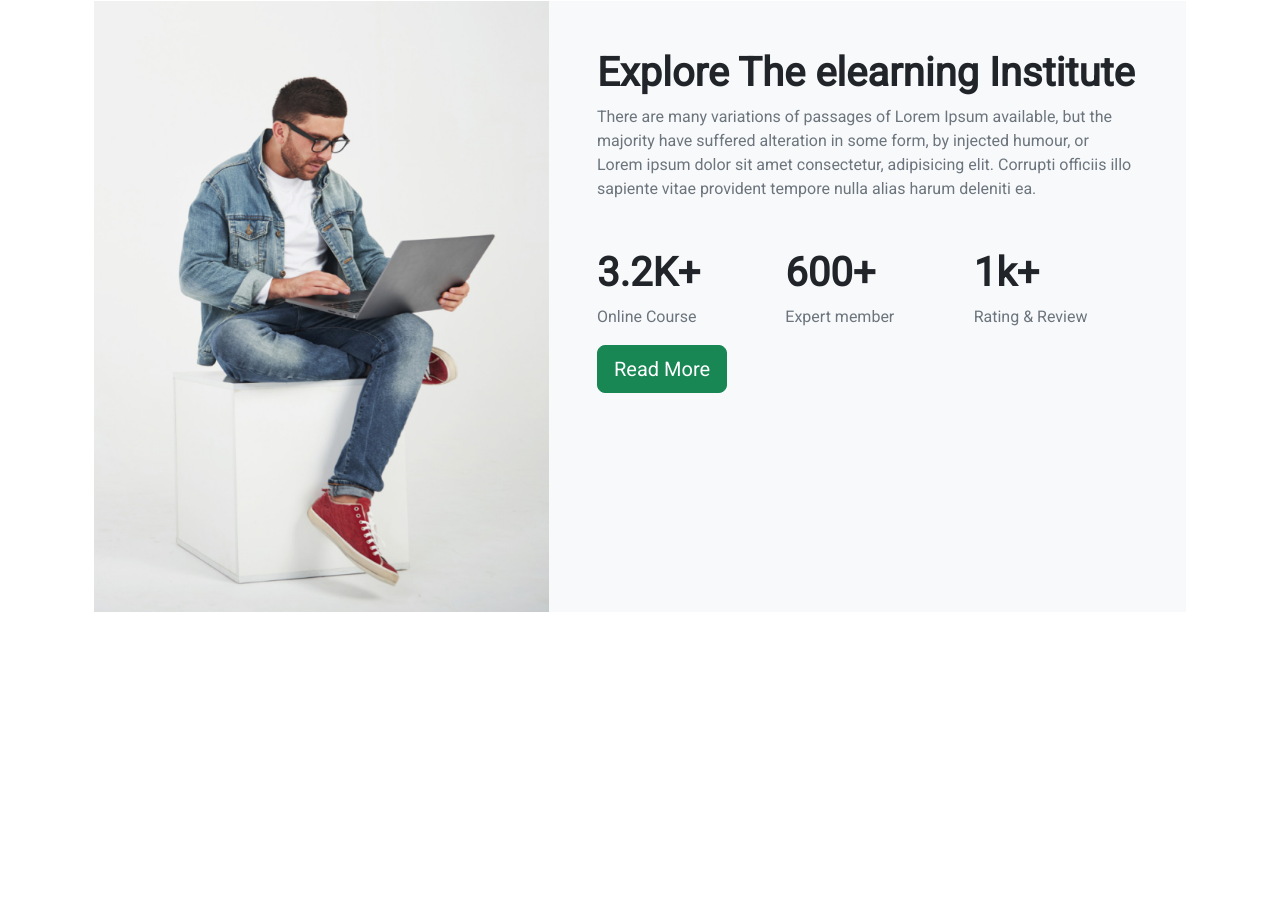
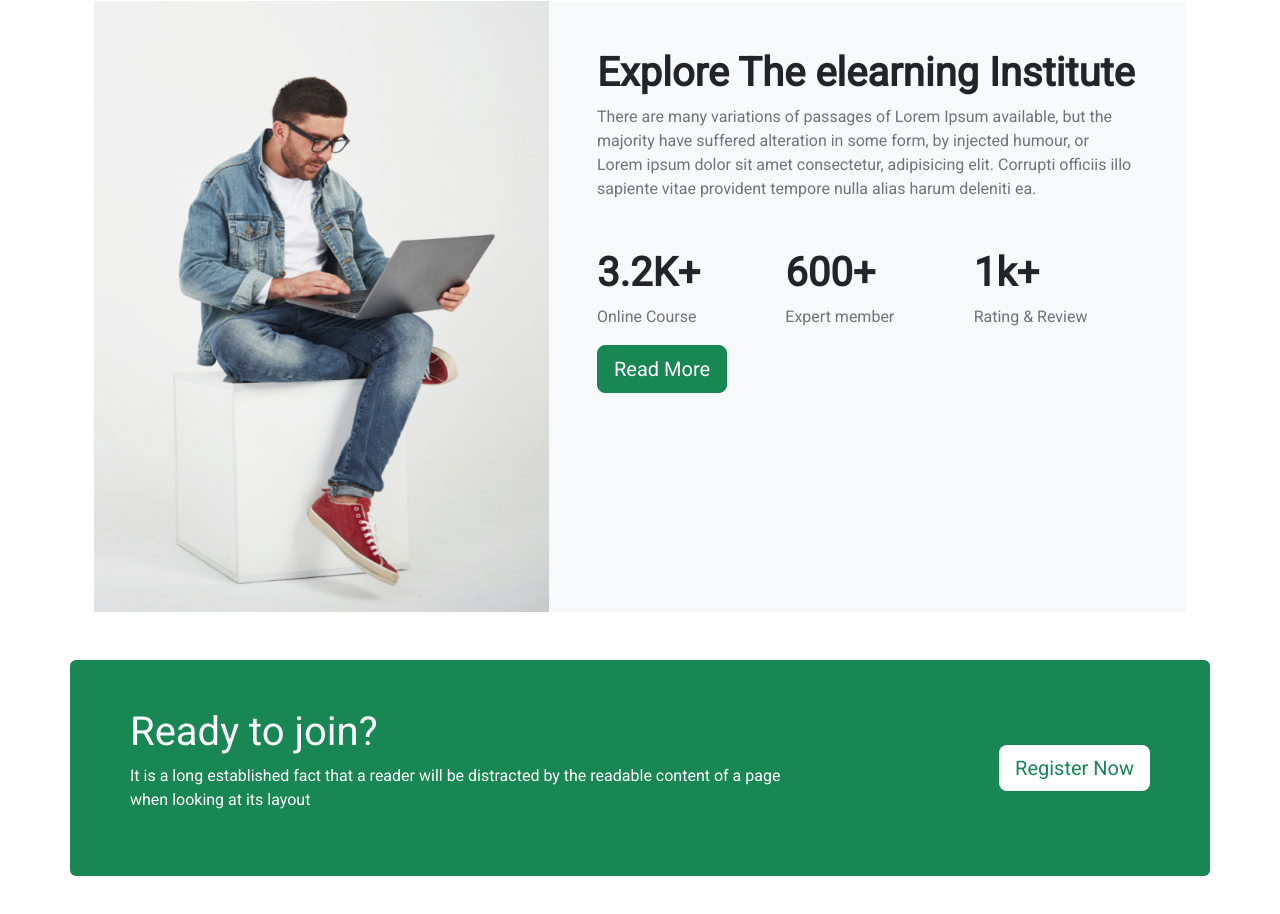
Before and after one commit to arifulislamctrl/Get-skill, a plain HTML site: page index.html in a window 1280 px wide. Shown: the part 1887-2801 px from the top of the page. Before the commit the page ends 2547 px from the top, so only its background shows below. Drawn offline with nearby package versions, Linux system fonts and the light colour scheme.

Commit message:
register and modal added

```diff
--- a/index.html
+++ b/index.html
@@ -264,9 +264,12 @@
                             <div class="w-100">
                                 <h1 class="fw-bolder fs-1 fs-md-6 ">Explore The elearning
                                     Institute</h1>
-                                <p class="text-muted ">There are many variations of passages of Lorem Ipsum available, but
+                                <p class="text-muted ">There are many variations of passages of Lorem Ipsum available,
+                                    but
                                     the
-                                    majority have suffered alteration in some form, by injected humour, or Lorem ipsum dolor sit amet consectetur, adipisicing elit. Corrupti officiis illo sapiente vitae provident tempore nulla alias harum deleniti ea.
+                                    majority have suffered alteration in some form, by injected humour, or Lorem ipsum
+                                    dolor sit amet consectetur, adipisicing elit. Corrupti officiis illo sapiente vitae
+                                    provident tempore nulla alias harum deleniti ea.
 
                                 </p>
                                 <div class="row mt-5">
@@ -291,6 +294,45 @@
             </div>
         </info-section>
         <!-- info section end here -->
+
+        <!-- register section start -->
+
+        <section class="container">
+            <div class="row bg-success p-5 rounded mb-5">
+                <col-12 class="col-12 col-md-12 d-flex">
+                    <div class="col-lg-8">
+                        <h1 class="text-white">Ready to join?</h1>
+                        <p class="text-white">It is a long established fact that a reader will be distracted by the
+                        readable content of a page when looking at its layout</p>
+                    </div>
+                    <div class="col-lg-4 d-flex justify-content-end  align-items-center">
+                        <!-- Button trigger modal -->
+                        <button type="button" class="btn btn-white text-success border-0 bg-white btn-lg" data-bs-toggle="modal" data-bs-target="#register">
+                            Register Now
+                        </button>
+
+                        <!-- Modal -->
+                        <div class="modal fade" id="register" tabindex="-1" aria-labelledby="register" aria-hidden="true">
+                            <div class="modal-dialog">
+                                <div class="modal-content">
+                                    <div class="modal-header">
+                                        <h5 class="modal-title" id="register">Your E-mail </h5>
+                                        <button type="button" class="btn-close" data-bs-dismiss="modal" aria-label="Close"></button>
+                                    </div>
+                                    <div class="modal-body">
+                                        <input type="text" name="name" id="" placeholder="Your Name" class="rounded mb-2">
+                                        <input type="email" name="email" id="" placeholder="Enter Email" class="rounded d-block">
+                                        <button type="button" class="btn btn-success d-block mt-3">Submit</button>
+                                    </div>
+                                </div>
+                            </div>
+                        </div>
+                    </div>
+                </col-12>
+            </div>
+        </section>
+        <!-- register section end -->
+
     </main>
 
     <script src="https://cdn.jsdelivr.net/npm/bootstrap@5.2.0/dist/js/bootstrap.bundle.min.js"
```
